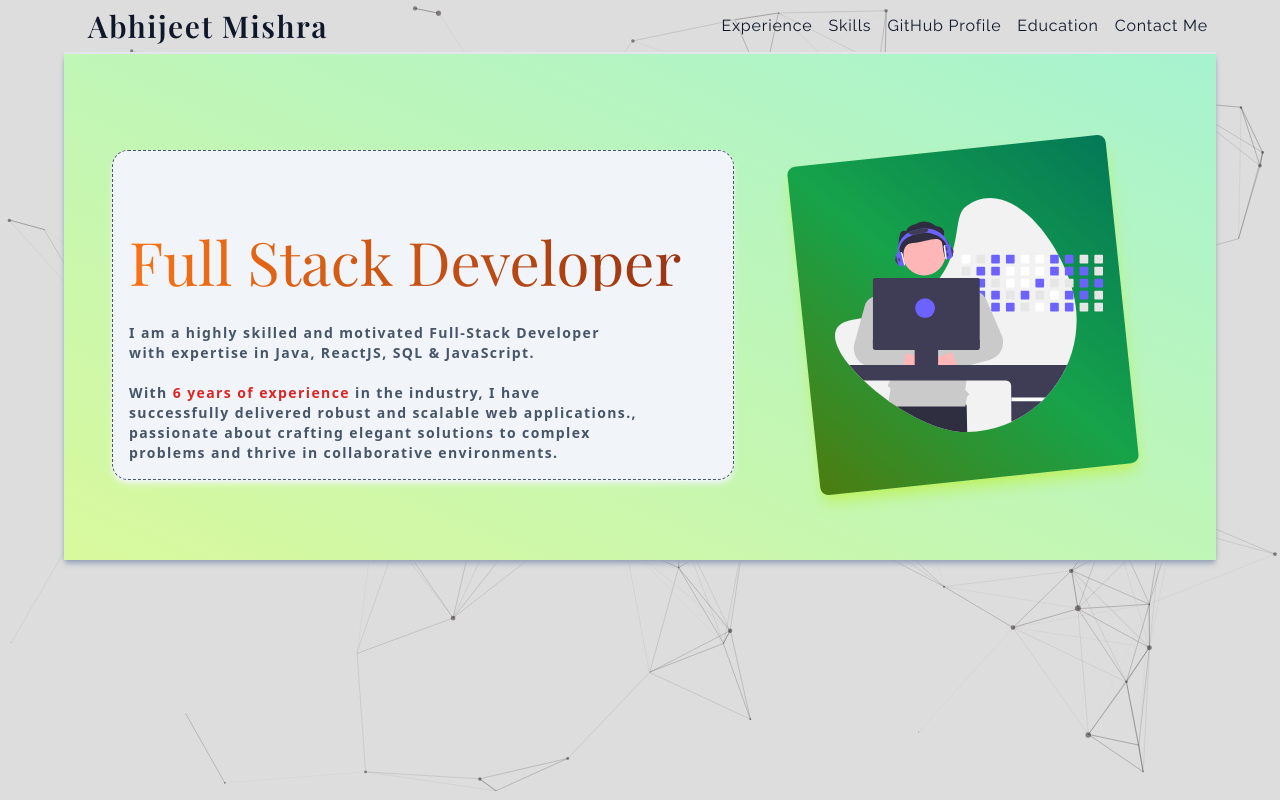
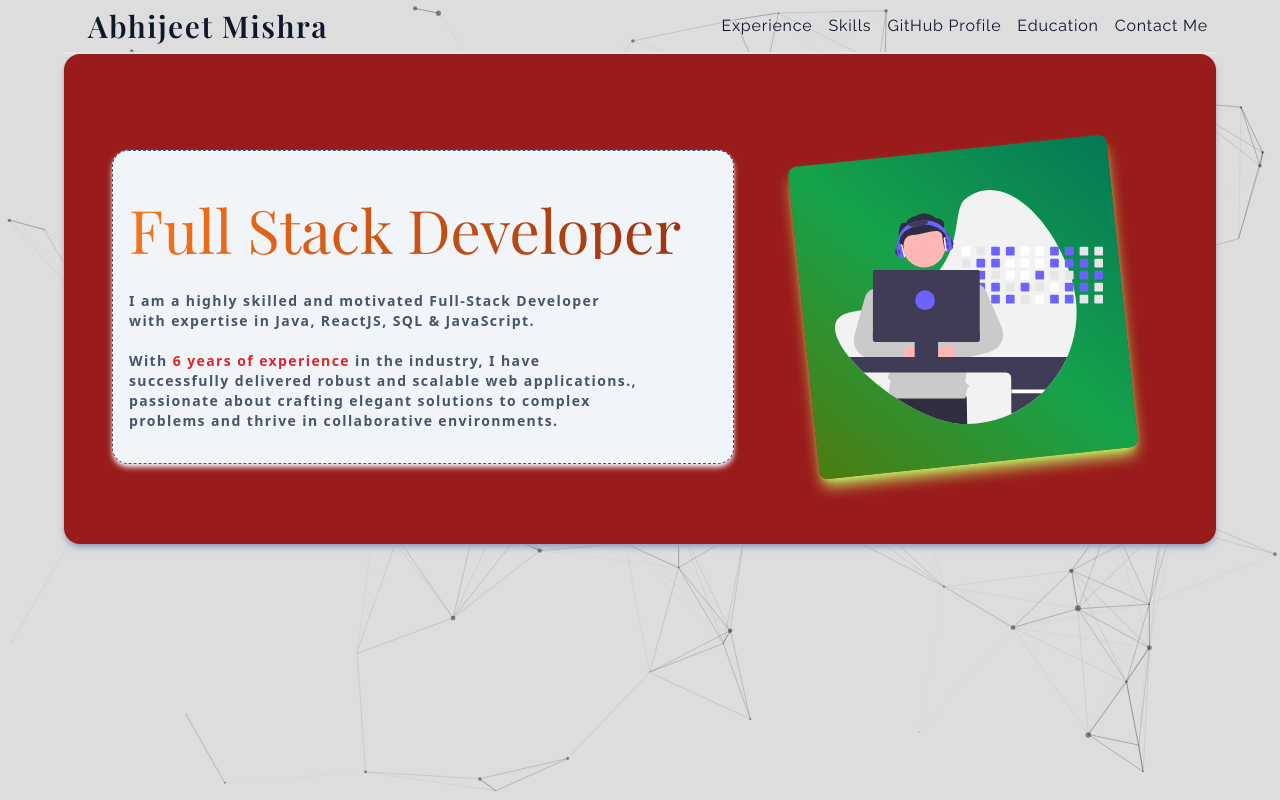
Before and after one commit to radharamanaa/portfoliio-fullstack, a React (Create React App) app: page /portfoliio-fullstack/about in a window 1280 px wide. Built offline with nearby package versions, Linux system fonts and the light colour scheme; a web font is replaced by a local one.

Commit message:
steady animation in About

```diff
--- a/src/components/About.tsx
+++ b/src/components/About.tsx
@@ -5,10 +5,10 @@ import svgImage from "../assets/undraw_developer_activity_re_39tg (1).svg";
 const About: React.FC = () => {
   return (
     <motion.div
-      className="max-w-6xl mx-auto bg-gradient-to-tr from-lime-200  to-emerald-200 p-4 shadow-md shadow-slate-400"
-      initial={{ y: "-200vw" }}
-      animate={{ y: 0 }}
-      transition={{ delay: 0.5, duration: 1.5, type: "spring", stiffness: 50 }}
+      className="max-w-6xl mx-auto bg-red-800 rounded-2xl p-4 shadow-md shadow-slate-400 relative"
+      initial={{ x: "200vh" }}
+      animate={{ x: 0 }}
+      transition={{ delay: 0.5, duration: 1.5, type: "tween" }}
     >
       <motion.div className="grid grid-cols-12 pt-12 intro mx-auto text-white mt-8 pb-16 ">
         <div className="col-span-12 md:col-span-8  w-full mx-auto">
@@ -20,13 +20,12 @@ const About: React.FC = () => {
             transition={{
               delay: 2,
               duration: 2,
-              type: "spring",
-              stiffness: 100,
+              type: "tween",
             }}
           >
             <div
               className="align-middle flex justify-center md:justify-start text-2xl md:text-6xl font-playfair
-                   mt-4 md:mt-16 first-letter:text-lime-400 relative "
+                   mt-4 md:mt-8 first-letter:text-lime-400 relative "
             >
               {/* <span className="text-lime-400">F</span>ull{" "}
               <span className="text-lime-400">&nbsp;S</span>tack Developer */}
@@ -38,17 +37,7 @@ const About: React.FC = () => {
                 Full Stack Developer
               </span>
             </div>
-            <motion.div
-              className="text-sm mt-4 tracking-widest  max-w-lg text-slate-600 font-semibold"
-              initial={{ y: "-200vw" }}
-              animate={{ y: 0 }}
-              transition={{
-                delay: 4,
-                duration: 2,
-                type: "spring",
-                stiffness: 100,
-              }}
-            >
+            <div className="text-sm mt-4 mb-4 tracking-widest  max-w-lg text-slate-600 font-semibold">
               I am a highly skilled and motivated Full-Stack Developer with
               expertise in Java, ReactJS, SQL & JavaScript.
               <br />
@@ -60,7 +49,7 @@ const About: React.FC = () => {
               web applications., passionate about crafting elegant solutions to
               complex problems and thrive in collaborative environments.
               <br />
-            </motion.div>
+            </div>
           </motion.div>
         </div>
         <div className="hidden col-auto md:col-span-4 bg-transparent p-2 md:flex items-center relative ">
```
